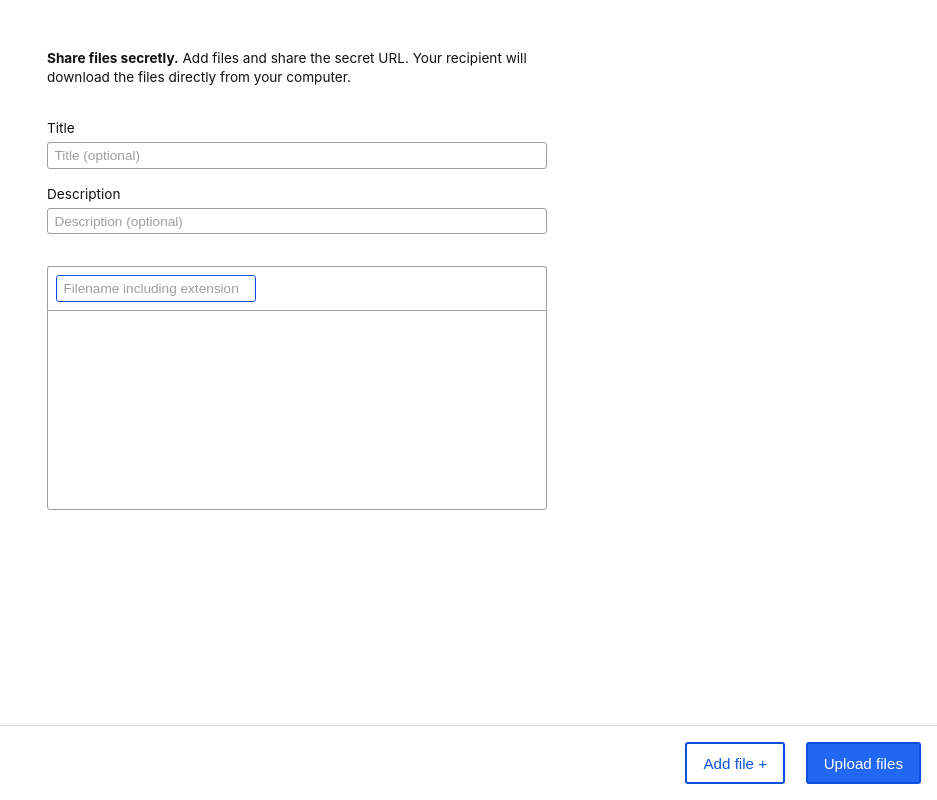
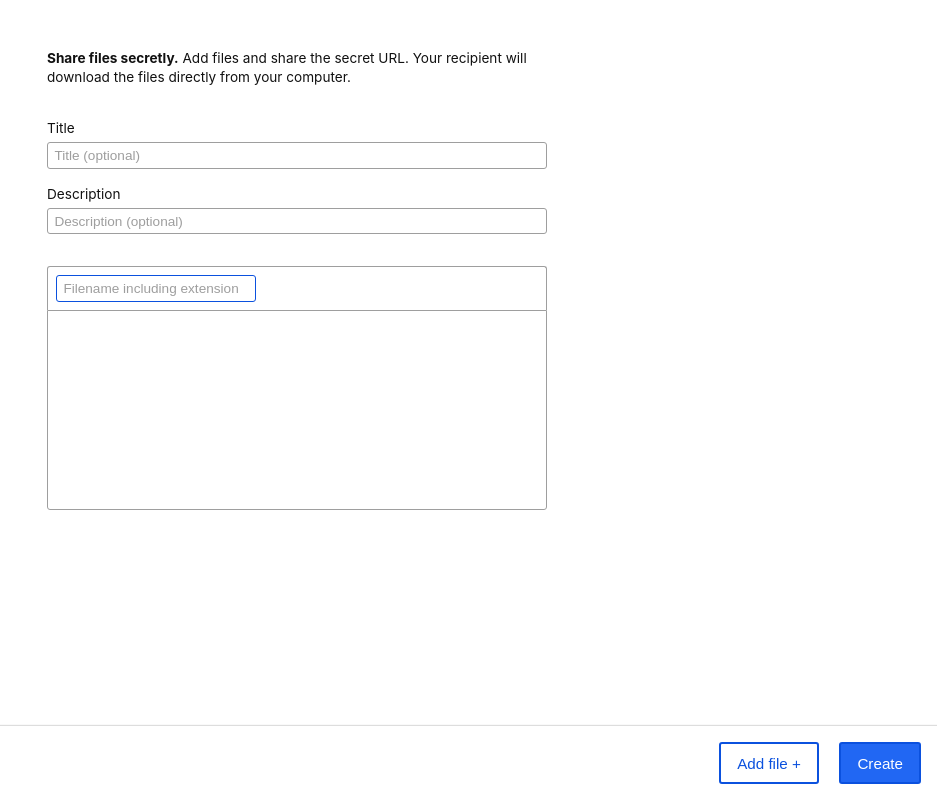
Before and after one commit to taravancil/paste-dat, a website: page index.html in a window 1280 px wide. Shown: the whole page, without its empty margins (343-1280 px from the left). Drawn offline with Linux system fonts and the light colour scheme.

Commit message:
Upload files -> Create

```diff
--- a/index.html
+++ b/index.html
@@ -24,7 +24,7 @@
 
       <footer>
         <button id="add-file">Add file +</button>
-        <button id="submit" class="primary">Upload files</button>
+        <button id="submit" class="primary">Create</button>
       </footer>
     </main>
     <script src="/index.js"></script>
```
